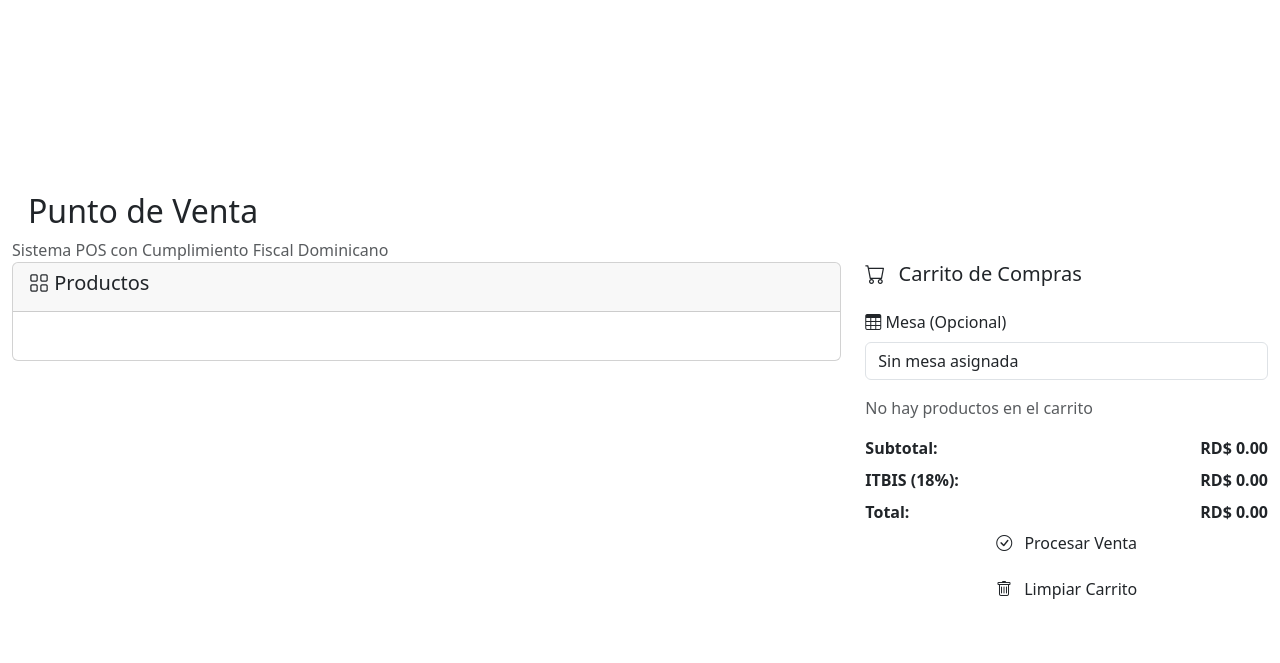
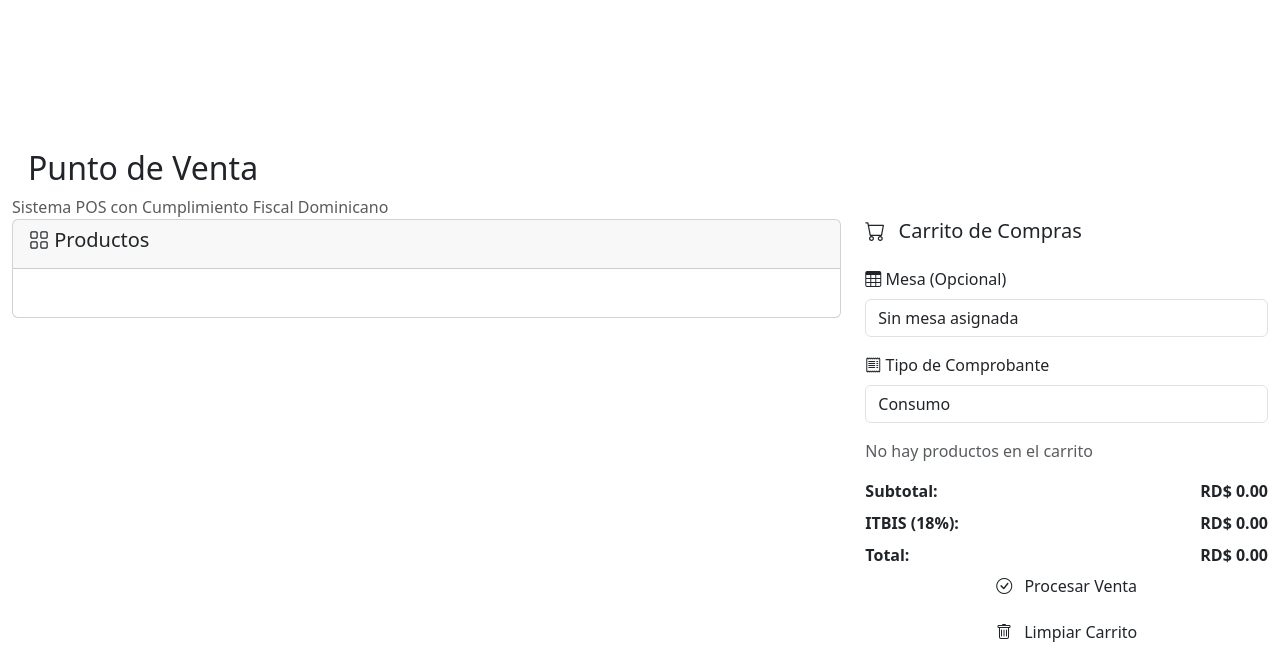
Before and after one commit to fouronesys/fouronepos, a Flask app: template templates/admin/pos.html in a window 1280 px wide. Shown: the top 663 px of the page. Run offline with Flask 3, Linux system fonts and the light colour scheme; the template is opened without the code that fills it, so the values that code supplies are empty; some libraries are stand-ins or nearby versions.

Commit message:
Improve POS interface to select receipt type and automatically assign sequence
Update `pos.html` to include a receipt type selection dropdown. Modify `processSale` function to use the selected receipt type and update `loadTables` to handle product loading more robustly, including a fallback for when tabs are not present.

Replit-Commit-Author: Agent
Replit-Commit-Session-Id: cd42db78-9883-483f-b504-d6c578e04b97
Replit-Commit-Checkpoint-Type: intermediate_checkpoint
Replit-Commit-Screenshot-Url: https://storage.googleapis.com/screenshot-production-us-central1/e73cf637-51ed-46a1-8246-7b9b6f4c26c1/cd42db78-9883-483f-b504-d6c578e04b97/mUrqa55

```diff
--- a/templates/admin/pos.html
+++ b/templates/admin/pos.html
@@ -60,6 +60,17 @@
                         </label>
                         <select class="form-control" id="table-select">
                             <option value="">Sin mesa asignada</option>
+                        </select>
+                    </div>
+
+                    <div class="mb-3">
+                        <label for="ncf-type-select" class="form-label">
+                            <i class="bi bi-receipt"></i> Tipo de Comprobante
+                        </label>
+                        <select class="form-control" id="ncf-type-select">
+                            <option value="consumo">Consumo</option>
+                            <option value="credito_fiscal">Crédito Fiscal</option>
+                            <option value="gubernamental">Gubernamental</option>
                         </select>
                     </div>
 
@@ -251,7 +262,7 @@ function processSale() {
                 credentials: 'same-origin',
                 body: JSON.stringify({
                     payment_method: 'efectivo',
-                    ncf_type: 'consumo'
+                    ncf_type: document.getElementById('ncf-type-select').value
                 })
             });
         })
@@ -307,20 +318,26 @@ function loadTables() {
 
 // Load initial products and tables
 document.addEventListener('DOMContentLoaded', function() {
+    // Load products for the first category (default)
     const firstCategory = document.querySelector('[data-bs-toggle="pill"]');
     if (firstCategory) {
         const categoryId = firstCategory.getAttribute('data-bs-target').replace('#category-', '');
         loadProducts(categoryId);
+    } else {
+        // Fallback: load products for category 1 if no tabs found
+        loadProducts(1);
     }
 
     // Load available tables
     loadTables();
+});
 
-    // Load products when switching categories
-    document.addEventListener('shown.bs.tab', function(e) {
+// Handle category tab changes
+document.addEventListener('shown.bs.tab', function(e) {
+    if (e.target.getAttribute('data-bs-toggle') === 'pill') {
         const categoryId = e.target.getAttribute('data-bs-target').replace('#category-', '');
         loadProducts(categoryId);
-    });
+    }
 });
 </script>
 {% endblock %}
```
